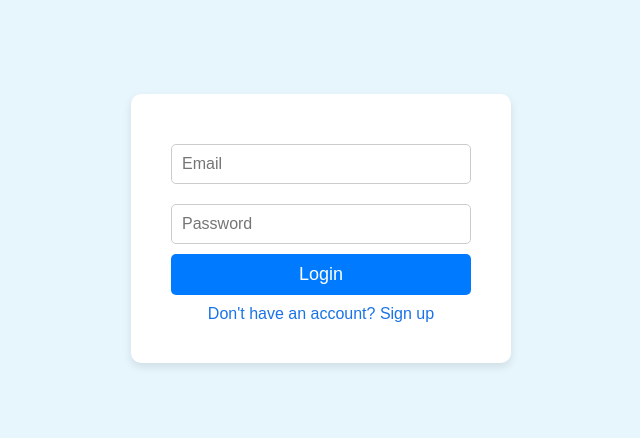
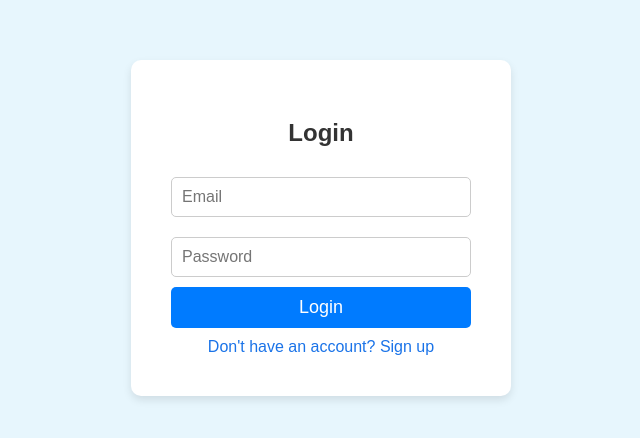
Before and after one commit to flyooy/TeamProject_TeamPlay, a React (Vite) app in the folder teamPlay/: page /login in a window 1280 px wide. Shown: the part 172-610 px from the top of the page, without its empty margins (319-959 px from the left). Built offline with nearby package versions, Linux system fonts and the light colour scheme.

Commit message:
Update LoginPage.jsx

```diff
--- a/teamPlay/src/Pages/LoginPage.jsx
+++ b/teamPlay/src/Pages/LoginPage.jsx
@@ -1,4 +1,4 @@
-import { useState,useEffect } from "react";
+import { useEffect, useState } from "react";
 import { useNavigate } from "react-router-dom";
 import "./FormPage.css";
 
@@ -115,6 +115,7 @@ export default function LoginPage() {
   return (
     <main>
       <div>
+        <h2>Login</h2>
         <input
           onChange={(e) => setEmail(e.target.value)}
           type="text"
```
